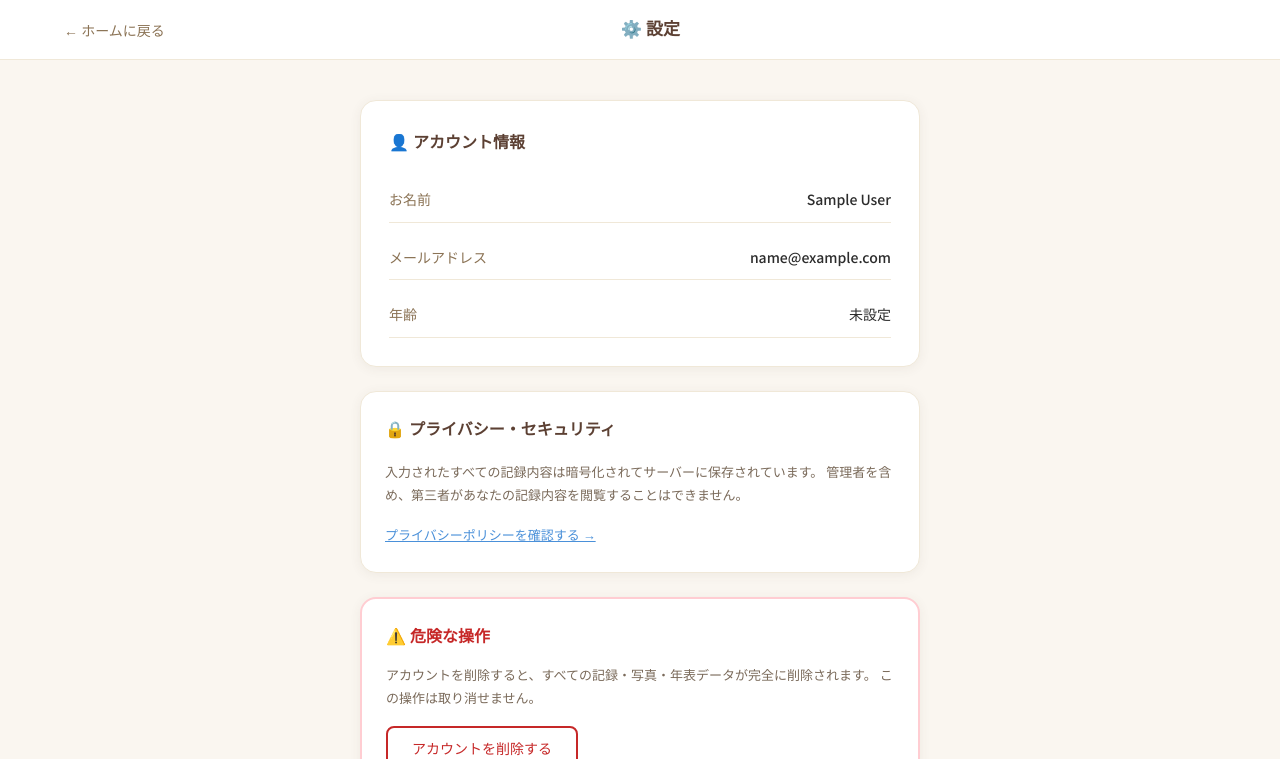
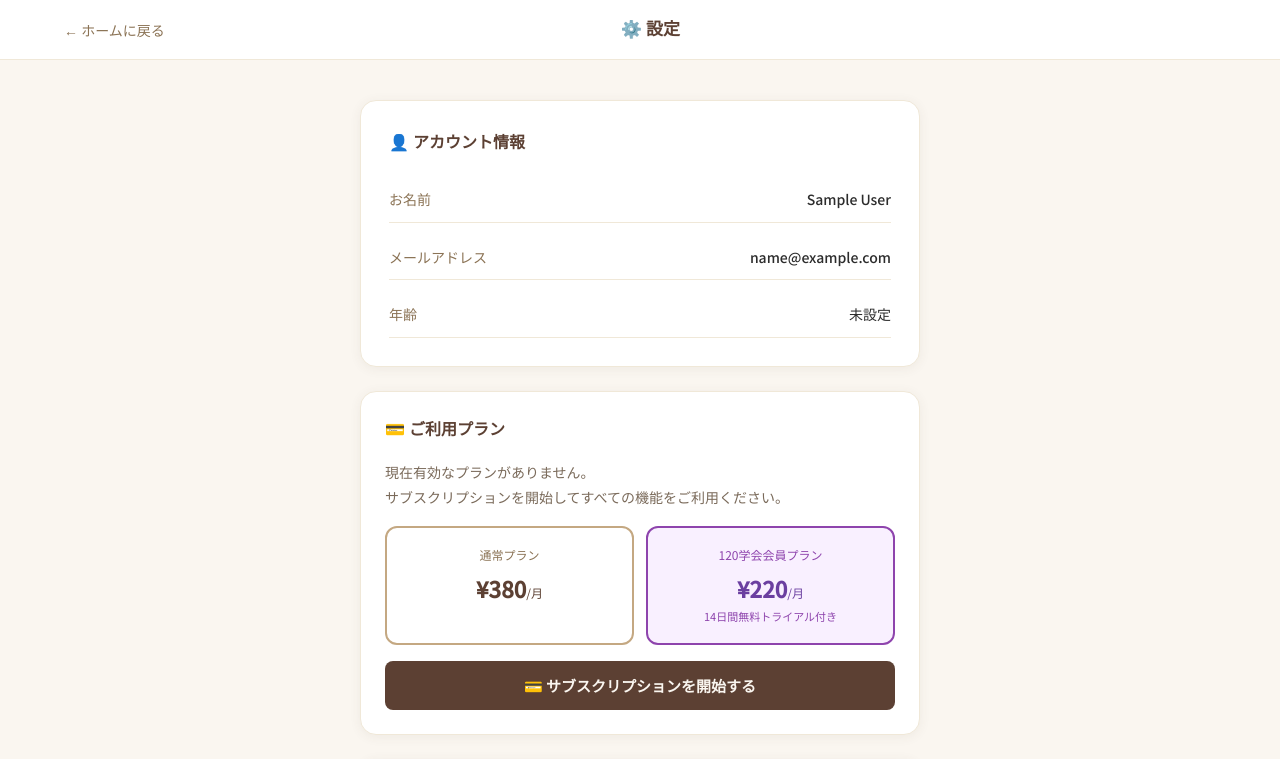
Before and after one commit to MitsunoriFukuchi692/life-memo-navi, a React (Vite) app in the folder frontend/: page /settings in a window 1280 px wide. Shown: the top 759 px of the page. Built offline with nearby package versions, Linux system fonts and the light colour scheme; no server answers; sample sign-in values are in the browser's storage.

Commit message:
Stripe決済フロント実装（登録→決済・設定ページ）

```diff
--- a/frontend/src/App.tsx
+++ b/frontend/src/App.tsx
@@ -14,6 +14,7 @@ import AIInterview from "./pages/AIInterview";
 import ForgotPasswordPage from './pages/ForgotPasswordPage';
 import ResetPasswordPage from './pages/ResetPasswordPage';
 import ShukatsuPage from './pages/ShukatsuPage'; // ← 追加
+import PaymentSuccessPage from './pages/PaymentSuccessPage'; // ← 追加
 
 function PrivateRoute({ children }: { children: JSX.Element }) {
   const token = localStorage.getItem('token');
@@ -39,6 +40,7 @@ function App() {
         <Route path="/org-dashboard" element={<OrgDashboard />} />
         <Route path="/ai-interview" element={<PrivateRoute><AIInterview /></PrivateRoute>} />
         <Route path="/shukatsu" element={<PrivateRoute><ShukatsuPage /></PrivateRoute>} /> {/* ← 追加 */}
+        <Route path="/payment-success" element={<PaymentSuccessPage />} /> {/* ← 追加 */}
         <Route path="*" element={<Navigate to="/" replace />} />
       </Routes>
     </BrowserRouter>
--- /dev/null
+++ b/frontend/src/pages/PaymentSuccessPage.tsx
@@ -0,0 +1,58 @@
+import { useEffect } from 'react';
+import { useNavigate } from 'react-router-dom';
+
+export default function PaymentSuccessPage() {
+  const navigate = useNavigate();
+
+  useEffect(() => {
+    const timer = setTimeout(() => navigate('/home'), 5000);
+    return () => clearTimeout(timer);
+  }, []);
+
+  return (
+    <div style={{
+      minHeight: '100vh',
+      background: 'linear-gradient(135deg, #FAF6F0, #F0E8D8)',
+      display: 'flex', alignItems: 'center', justifyContent: 'center',
+      fontFamily: "'Noto Sans JP', sans-serif",
+      padding: 24,
+    }}>
+      <div style={{
+        background: 'white', borderRadius: 24, padding: 48,
+        maxWidth: 480, width: '100%', textAlign: 'center',
+        boxShadow: '0 8px 32px rgba(92,64,51,0.12)',
+      }}>
+        <div style={{ fontSize: 72, marginBottom: 24 }}>🎉</div>
+        <h1 style={{
+          fontFamily: "'Noto Serif JP', serif",
+          fontSize: 24, color: '#5C4033', marginBottom: 16,
+        }}>
+          ご登録ありがとうございます！
+        </h1>
+        <p style={{ fontSize: 15, color: '#7A6A5A', lineHeight: 1.8, marginBottom: 32 }}>
+          サブスクリプションが有効になりました。<br />
+          Life Memo Naviのすべての機能をお使いいただけます。
+        </p>
+        <div style={{
+          background: '#F0F7FF', borderRadius: 12, padding: 16, marginBottom: 32,
+          border: '1px solid #90CAF9',
+        }}>
+          <p style={{ fontSize: 13, color: '#1565C0', margin: 0 }}>
+            5秒後に自動的にホーム画面へ移動します
+          </p>
+        </div>
+        <button
+          onClick={() => navigate('/home')}
+          style={{
+            width: '100%', padding: 16,
+            background: '#5C4033', color: '#FAF6F0',
+            border: 'none', borderRadius: 10,
+            fontSize: 16, fontWeight: 600, cursor: 'pointer',
+          }}
+        >
+          ホームへ進む →
+        </button>
+      </div>
+    </div>
+  );
+}
--- a/frontend/src/pages/RegisterPage.tsx
+++ b/frontend/src/pages/RegisterPage.tsx
@@ -42,6 +42,28 @@ export default function RegisterPage() {
     }
   };
 
+  const startCheckout = async (code?: string) => {
+    try {
+      const user = registeredUser || JSON.parse(localStorage.getItem('user') || '{}');
+      const token = localStorage.getItem('token');
+      const res = await fetch(`${API_BASE}/api/payment/create-checkout-session`, {
+        method: 'POST',
+        headers: { 'Content-Type': 'application/json', Authorization: `Bearer ${token}` },
+        body: JSON.stringify({
+          userId: user.user_id || user.id,
+          userEmail: user.email || form.email,
+          orgCode: code || '',
+        }),
+      });
+      const data = await res.json();
+      if (data.url) {
+        window.location.href = data.url;
+      }
+    } catch {
+      navigate('/home');
+    }
+  };
+
   const handleOrgJoin = async () => {
     if (!orgCode.trim()) {
       setOrgError('団体コードを入力してください');
@@ -66,7 +88,15 @@ export default function RegisterPage() {
         return;
       }
       setOrgMessage(data.message);
-      setTimeout(() => navigate('/'), 1500);
+      // 学会コードの場合はStripe決済へ（14日トライアル付き¥220プラン）
+      const isGakkai = orgCode.trim().toUpperCase() === '120-4967';
+      setTimeout(() => {
+        if (isGakkai) {
+          startCheckout(orgCode.trim().toUpperCase());
+        } else {
+          navigate('/home');
+        }
+      }, 1500);
     } catch {
       setOrgError('サーバーに接続できませんでした');
     } finally {
@@ -131,10 +161,10 @@ export default function RegisterPage() {
               </button>
 
               <button
-                onClick={() => navigate('/')}
+                onClick={() => startCheckout()}
                 style={{ width: '100%', padding: '14px', background: 'transparent', color: 'var(--text-light)', border: '2px solid var(--cream-dark)', borderRadius: '8px', fontSize: '0.95rem', cursor: 'pointer' }}
               >
-                スキップしてホームへ
+                スキップして通常プランへ（¥380/月）
               </button>
             </>
           )}
--- a/frontend/src/pages/SettingsPage.tsx
+++ b/frontend/src/pages/SettingsPage.tsx
@@ -11,11 +11,51 @@ export default function SettingsPage() {
   const [deleting, setDeleting] = useState(false);
   const [error, setError] = useState('');
 
+  const [subStatus, setSubStatus] = useState<any>(null);
+  const [subLoading, setSubLoading] = useState(false);
+
   useEffect(() => {
     const stored = localStorage.getItem('user');
     if (!stored) { navigate('/login'); return; }
-    setUser(JSON.parse(stored));
+    const u = JSON.parse(stored);
+    setUser(u);
+    fetchSubStatus(u.id || u.user_id);
   }, []);
+
+  const fetchSubStatus = async (userId: number) => {
+    try {
+      const token = localStorage.getItem('token');
+      const res = await fetch(`${API}/payment/status/${userId}`, {
+        headers: { Authorization: `Bearer ${token}` },
+      });
+      if (res.ok) {
+        const data = await res.json();
+        setSubStatus(data);
+      }
+    } catch {}
+  };
+
+  const startCheckout = async () => {
+    setSubLoading(true);
+    try {
+      const token = localStorage.getItem('token');
+      const res = await fetch(`${API}/payment/create-checkout-session`, {
+        method: 'POST',
+        headers: { 'Content-Type': 'application/json', Authorization: `Bearer ${token}` },
+        body: JSON.stringify({
+          userId: user.id || user.user_id,
+          userEmail: user.email,
+          orgCode: '',
+        }),
+      });
+      const data = await res.json();
+      if (data.url) window.location.href = data.url;
+    } catch {
+      alert('決済画面への移動に失敗しました');
+    } finally {
+      setSubLoading(false);
+    }
+  };
 
   // トライアル残り日数
   const trialDaysLeft = () => {
@@ -102,35 +142,78 @@ export default function SettingsPage() {
           </div>
         </section>
 
-        {/* トライアル状況 */}
-        {days !== null && (
+        {/* サブスクリプション状況 */}
         <section style={{
-            background: days <= 7 ? '#FFF3E0' : '#F0F7FF',
-            borderRadius: 16, padding: 24,
-            border: `1px solid ${days <= 7 ? '#FFB74D' : '#90CAF9'}`,
-            marginBottom: 24,
+          background: '#fff', borderRadius: 16, padding: 24,
+          border: '1px solid #F0E8D8', marginBottom: 24,
+          boxShadow: '0 2px 12px rgba(92,64,51,0.07)',
         }}>
-            <h2 style={{ fontSize: 16, color: '#5C4033', marginBottom: 12, fontWeight: 600 }}>
-              📅 トライアル状況
+          <h2 style={{ fontSize: 16, color: '#5C4033', marginBottom: 16, fontWeight: 600 }}>
+            💳 ご利用プラン
           </h2>
-            <p style={{ fontSize: 24, fontWeight: 700, color: days <= 7 ? '#E65100' : '#1565C0' }}>
-              残り <span>{days}</span> 日
+          {!subStatus || subStatus.status === 'inactive' ? (
+            <div>
+              <p style={{ fontSize: 14, color: '#7A6A5A', lineHeight: 1.8, marginBottom: 16 }}>
+                現在有効なプランがありません。<br />
+                サブスクリプションを開始してすべての機能をご利用ください。
               </p>
-            {days <= 7 && (
-              <p style={{ fontSize: 13, color: '#E65100', marginTop: 8 }}>
-                ⚠️ まもなく期限が切れます。継続利用はお問い合わせください。
+              <div style={{ display: 'flex', gap: 12, flexWrap: 'wrap' }}>
+                <div style={{ flex: 1, minWidth: 180, border: '2px solid #C4A882', borderRadius: 12, padding: 16, textAlign: 'center' }}>
+                  <p style={{ fontSize: 12, color: '#8B7355', marginBottom: 4 }}>通常プラン</p>
+                  <p style={{ fontSize: 22, fontWeight: 700, color: '#5C4033' }}>¥380<span style={{ fontSize: 12, fontWeight: 400 }}>/月</span></p>
+                </div>
+                <div style={{ flex: 1, minWidth: 180, border: '2px solid #8E44AD', borderRadius: 12, padding: 16, textAlign: 'center', background: '#F9F0FF' }}>
+                  <p style={{ fontSize: 12, color: '#8E44AD', marginBottom: 4 }}>120学会会員プラン</p>
+                  <p style={{ fontSize: 22, fontWeight: 700, color: '#6B3FA0' }}>¥220<span style={{ fontSize: 12, fontWeight: 400 }}>/月</span></p>
+                  <p style={{ fontSize: 11, color: '#8E44AD' }}>14日間無料トライアル付き</p>
+                </div>
+              </div>
+              <button
+                onClick={startCheckout}
+                disabled={subLoading}
+                style={{
+                  width: '100%', marginTop: 16,
+                  padding: '14px', background: subLoading ? '#ccc' : '#5C4033',
+                  color: '#FAF6F0', border: 'none', borderRadius: 8,
+                  fontSize: 15, fontWeight: 600, cursor: subLoading ? 'not-allowed' : 'pointer',
+                }}
+              >
+                {subLoading ? '移動中...' : '💳 サブスクリプションを開始する'}
+              </button>
+            </div>
+          ) : subStatus.isActive ? (
+            <div>
+              <div style={{ display: 'flex', alignItems: 'center', gap: 12, marginBottom: 12 }}>
+                <span style={{ fontSize: 28 }}>✅</span>
+                <div>
+                  <p style={{ fontSize: 16, fontWeight: 700, color: '#27AE60' }}>
+                    {subStatus.isTrial ? '無料トライアル中' : 'ご利用中'}
+                  </p>
+                  <p style={{ fontSize: 13, color: '#7A6A5A' }}>
+                    プラン: {subStatus.planType === 'gakkai' ? '120学会会員プラン（¥220/月）' : '通常プラン（¥380/月）'}
+                  </p>
+                </div>
+              </div>
+              {subStatus.isTrial && subStatus.trialEnd && (
+                <p style={{ fontSize: 13, color: '#E67E22', background: '#FEF9E7', padding: '10px 14px', borderRadius: 8 }}>
+                  ⏳ トライアル終了日: {new Date(subStatus.trialEnd).toLocaleDateString('ja-JP')}
                 </p>
               )}
-            <a href="mailto:mitsunorif@robostudy.jp" style={{
-              display: 'inline-block', marginTop: 12,
-              background: '#5C4033', color: '#FAF6F0',
-              padding: '8px 20px', borderRadius: 8, fontSize: 13,
-              textDecoration: 'none',
-            }}>
-              継続利用のお問い合わせ →
-            </a>
+              {subStatus.currentPeriodEnd && !subStatus.isTrial && (
+                <p style={{ fontSize: 13, color: '#7A6A5A', marginTop: 8 }}>
+                  次回請求日: {new Date(subStatus.currentPeriodEnd).toLocaleDateString('ja-JP')}
+                </p>
+              )}
+            </div>
+          ) : (
+            <div>
+              <p style={{ fontSize: 14, color: '#C62828' }}>プランが停止中です。再開するには下記よりお手続きください。</p>
+              <button onClick={startCheckout} style={{ marginTop: 12, padding: '12px 24px', background: '#5C4033', color: 'white', border: 'none', borderRadius: 8, cursor: 'pointer', fontSize: 14 }}>
+                プランを再開する
+              </button>
+            </div>
+          )}
         </section>
-        )}
 
         {/* プライバシー */}
         <section style={{
```
Lines whose indentation alone changed are shown as unchanged.
